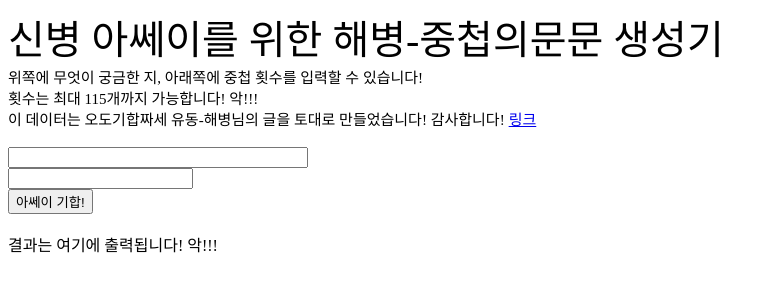
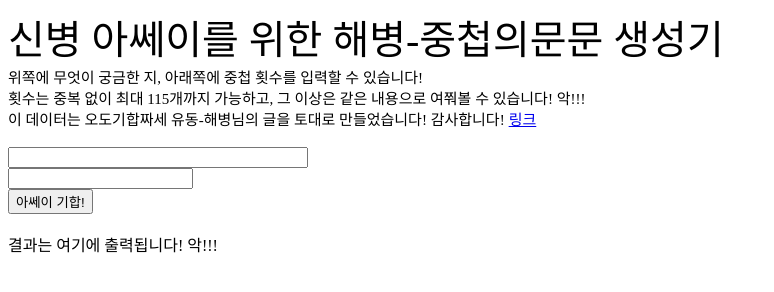
Before and after one commit to Yeoto/Gihab_Overlap_Question, a plain HTML site: page index.html in a window 1280 px wide. Shown: the whole page, without its empty margins (0-774 px from the left). Drawn offline with Linux system fonts and the light colour scheme.

Commit message:
설명 변경

```diff
--- a/index.html
+++ b/index.html
@@ -199,7 +199,7 @@
         <a style="font-size: 40px;">신병 아쎄이를 위한 해병-중첩의문문 생성기</a><br>
 
         <a style="font-size: 15px;">위쪽에 무엇이 궁금한 지, 아래쪽에 중첩 횟수를 입력할 수 있습니다!</a><br>
-        <a style="font-size: 15px;">횟수는 최대 115개까지 가능합니다! 악!!!</a><br>
+        <a style="font-size: 15px;">횟수는 중복 없이 최대 115개까지 가능하고, 그 이상은 같은 내용으로 여쭤볼 수 있습니다! 악!!!</a><br>
         <a style="font-size: 15px;">이 데이터는 오도기합짜세 유동-해병님의 글을 토대로 만들었습니다! 감사합니다!</a>
         <a style="font-size: 15px;" href="https://gall.dcinside.com/marinecorps/259931" target="_blank">링크</a> <br><br>
 
```
